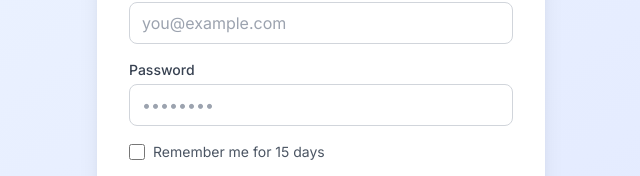
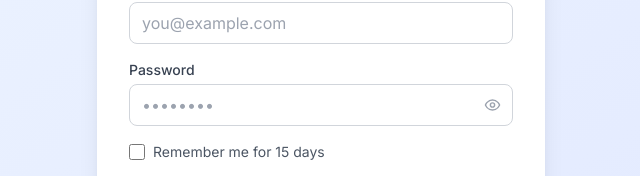
Before and after one commit to rakawidjajanto-lab/bite-erp, a Next.js app: page /login in a window 1280 px wide. Shown: the part 348-524 px from the top of the page, without its empty margins (319-959 px from the left). Built offline with nearby package versions, Linux system fonts and the light colour scheme.

Commit message:
add show/hide password toggle

```diff
--- a/app/(auth)/login/page.tsx
+++ b/app/(auth)/login/page.tsx
@@ -2,6 +2,7 @@
 
 import { useState } from "react";
 import { useRouter } from "next/navigation";
+import { Eye, EyeOff } from "lucide-react";
 
 function getDeviceFingerprint(): string {
   const key = "bite-device-id";
@@ -17,6 +18,7 @@
   const [email, setEmail] = useState("");
   const [password, setPassword] = useState("");
   const [rememberMe, setRememberMe] = useState(false);
+  const [showPassword, setShowPassword] = useState(false);
   const [error, setError] = useState("");
   const [loading, setLoading] = useState(false);
   const router = useRouter();
@@ -68,14 +70,24 @@
             <label className="block text-sm font-medium text-gray-700 mb-1">
               Password
             </label>
+            <div className="relative">
               <input
-              type="password"
+                type={showPassword ? "text" : "password"}
                 value={password}
                 onChange={(e) => setPassword(e.target.value)}
-              className="w-full border border-gray-300 rounded-lg px-3 py-2 focus:outline-none focus:ring-2 focus:ring-blue-500"
+                className="w-full border border-gray-300 rounded-lg px-3 py-2 pr-10 focus:outline-none focus:ring-2 focus:ring-blue-500"
                 placeholder="••••••••"
                 required
               />
+              <button
+                type="button"
+                onClick={() => setShowPassword((v) => !v)}
+                className="absolute right-3 top-1/2 -translate-y-1/2 text-gray-400 hover:text-gray-600"
+                tabIndex={-1}
+              >
+                {showPassword ? <EyeOff size={17} /> : <Eye size={17} />}
+              </button>
+            </div>
           </div>
           <div className="flex items-center gap-2">
             <input
```
Lines whose indentation alone changed are shown as unchanged.
